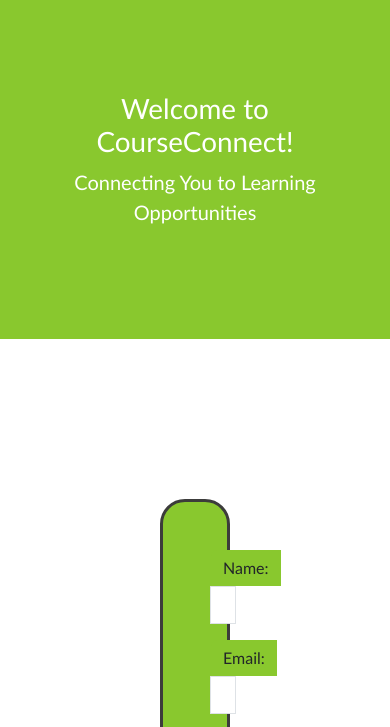
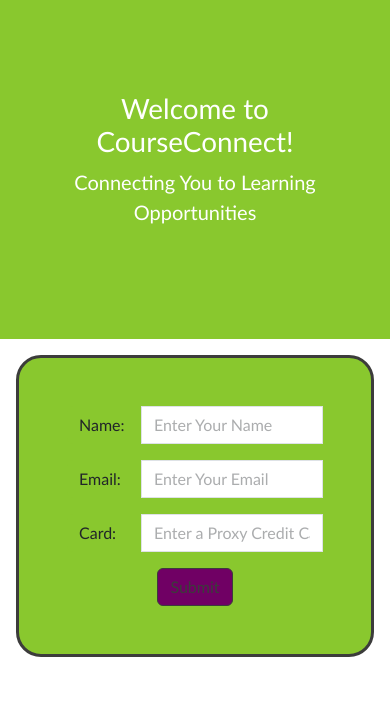
Before and after one commit to eaton-mess/Course-Connect, a plain HTML site: page index.html in a window 390 px wide. Shown: the part 75-802 px from the top of the page. Drawn offline with nearby package versions, Linux system fonts and the light colour scheme.

Commit message:
added media queries

```diff
--- a/assets/style.css
+++ b/assets/style.css
@@ -26,7 +26,7 @@
 }
 
 .main-form {
-    margin: 10em;
+    margin: 5em;
     border-style: solid !important;
     border-color:#3c3c3b !important;
     border-radius: 25px !important;
@@ -68,3 +68,10 @@
 .form-control {
     border-radius: 0%;
 }
+
+/*to do. make mobile repsonsive. the form does not render when turned to mobile*/
+@media only screen and (max-width: 768px) {
+    .main-form {
+        margin: 1em;
+    }
+}
```
Also changed, not shown: 1 other file.
